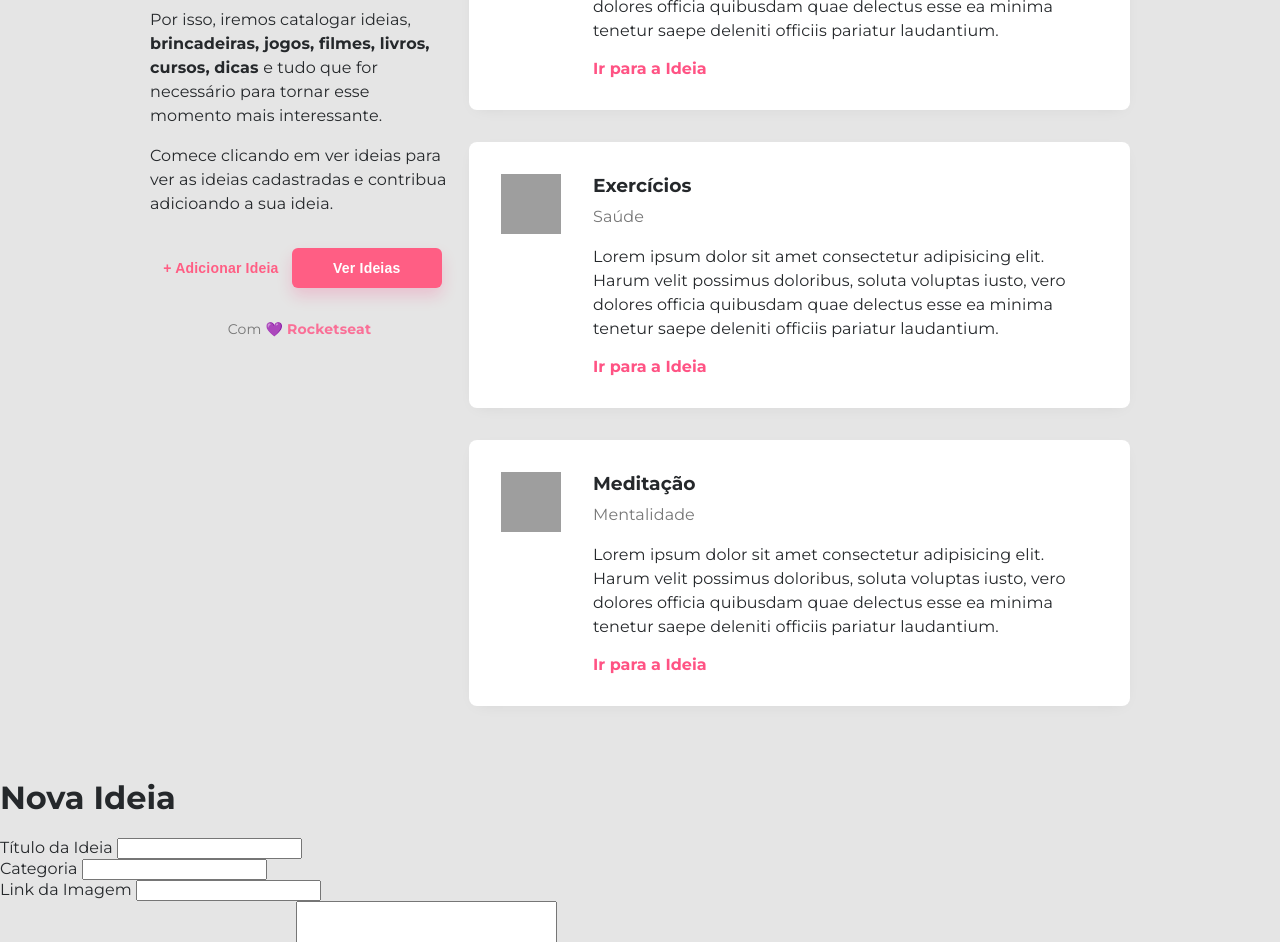
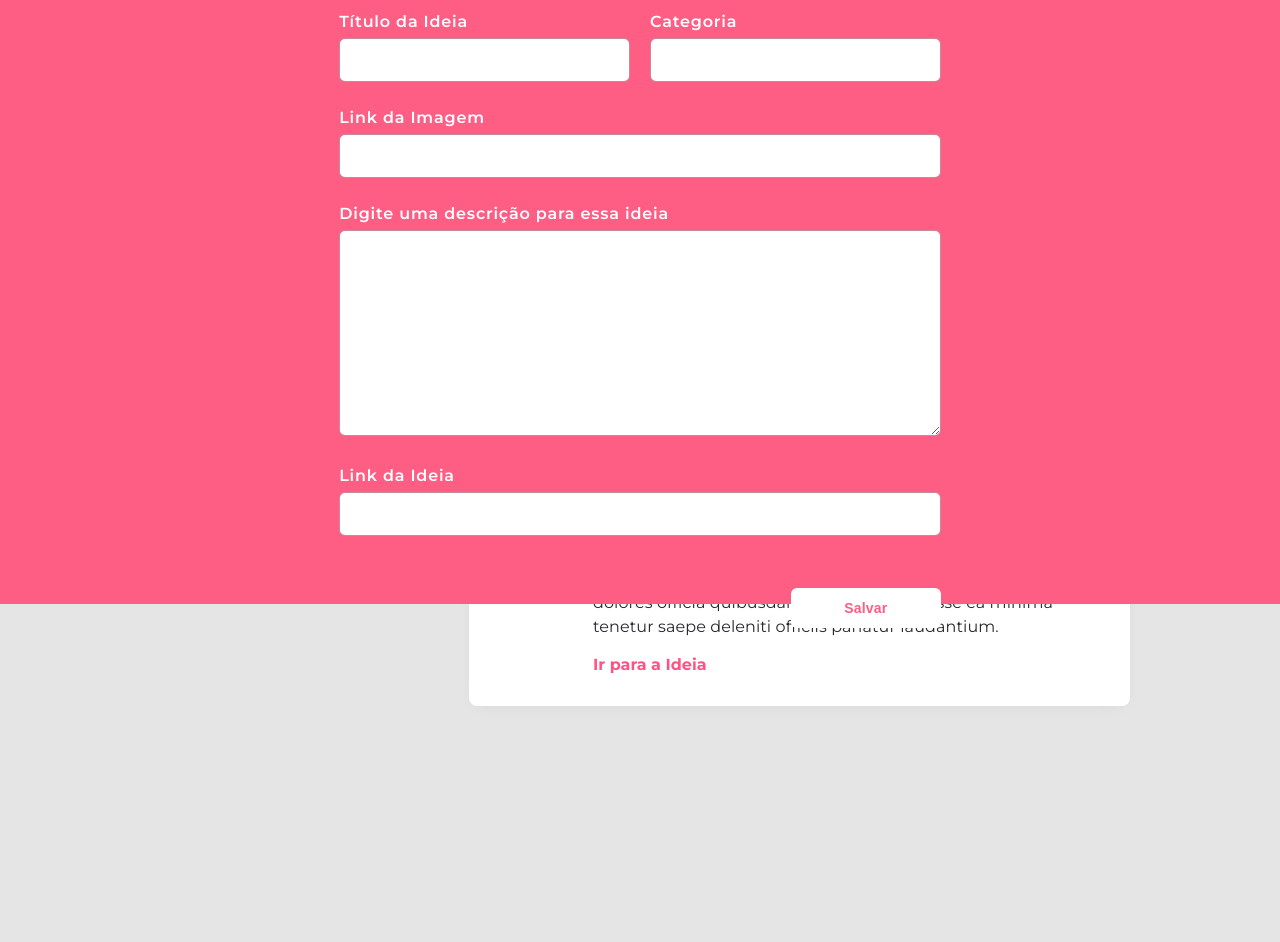
Before and after one commit to phenriq694/RocketSeat_WorkshopDev_casaCriativa, a plain HTML site: page index.html in a window 1280 px wide. Shown: the part 196-1138 px from the top of the page. After the commit the page ends 974 px from the top, so only its background shows below. Drawn offline with Linux system fonts and the light colour scheme; grey boxes are pictures that could not be loaded.

Commit message:
Estilização do model

```diff
--- a/index.html
+++ b/index.html
@@ -115,6 +115,8 @@
             <label for="link">Link da Ideia</label>
             <input type="url" name="link">
           </div>
+
+          <button>Salvar</button>
         </form>
       </div>
     </div>
--- a/style.css
+++ b/style.css
@@ -118,3 +118,76 @@ footer a {
 .idea .description {
   margin: 16px 0;
 }
+
+/* modal */
+#modal {
+  background: #ff5e84;
+  position: absolute;
+  top: 0;
+
+  width: 100vw;
+  height: 100vh;
+
+  display: flex;
+  justify-content: center;
+}
+
+#modal .content {
+  margin-top: 120px;
+  color: white;
+}
+
+#modal .content h1 {
+  text-align: center;
+  text-transform: uppercase;
+}
+
+#modal form {
+  width: 80%;
+  max-width: 800px;
+  margin: 0 auto;
+
+  display: grid;
+  grid-template-columns: 1fr 1fr;
+  gap: 20px;
+}
+
+.content form div:nth-child(3),
+.content form div:nth-child(4),
+.content form div:nth-child(5) {
+  grid-column: span 2;
+}
+
+
+form input, form textarea {
+  width: 100%;
+  padding: 12px;
+  box-sizing: border-box;
+  border-radius: 6px;
+  border: 1px solid rgba(141, 25, 52, 0.5);
+  outline: none;
+  font-size: 16px;
+}
+
+form label {
+  font-weight: 600;
+  line-height: 32px;
+  letter-spacing: 0.8px;
+}
+
+form button {
+  background: white;
+  width: 150px;
+  height: 40px;
+  border-radius: 6px;
+  cursor: pointer;
+  margin-top: 32px;
+  grid-column: 2;
+  justify-self: end;
+}
+
+form button:hover {
+  background-color: #0984e3;
+  color: white;
+  text-decoration: none;
+}
```
